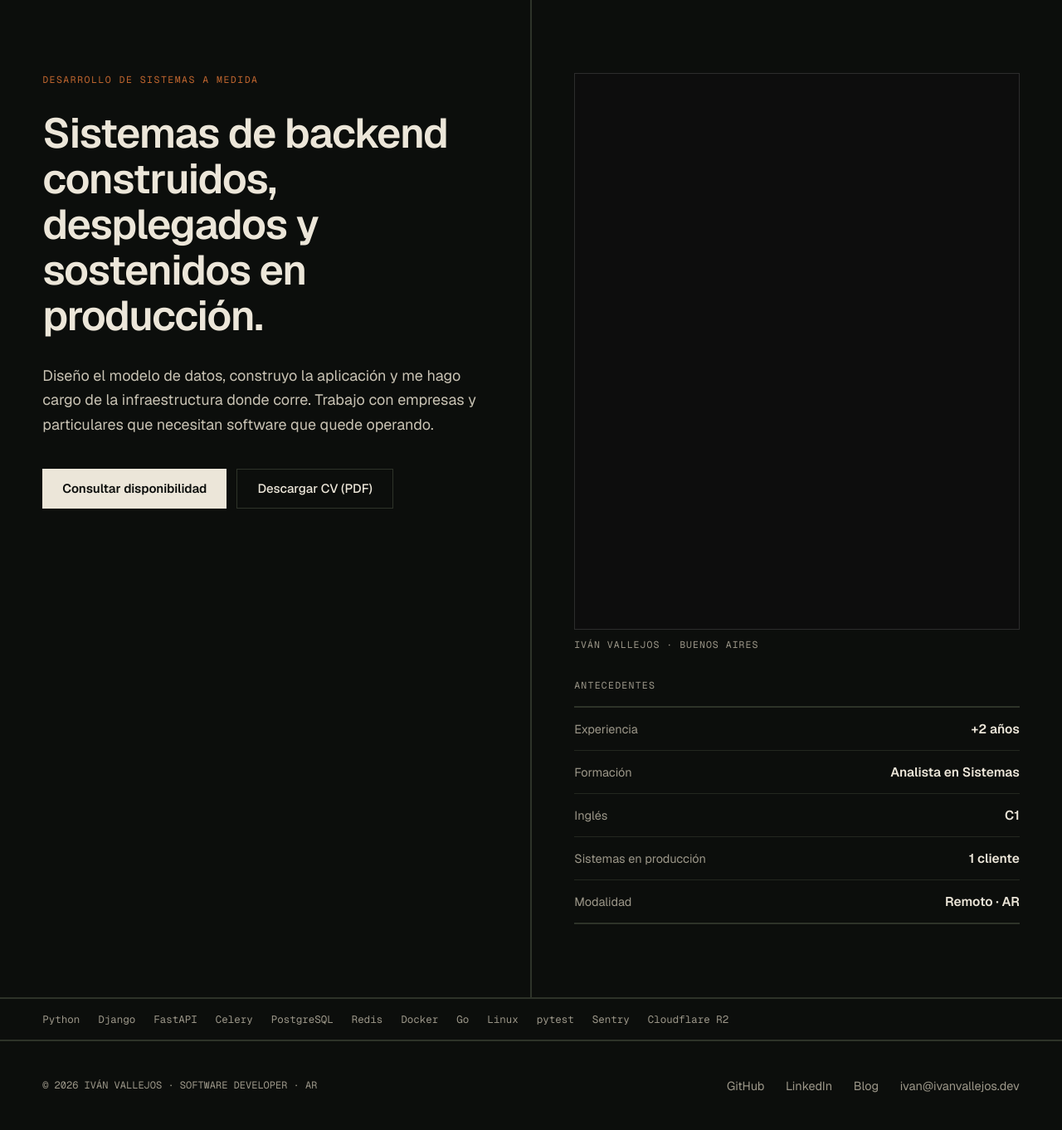
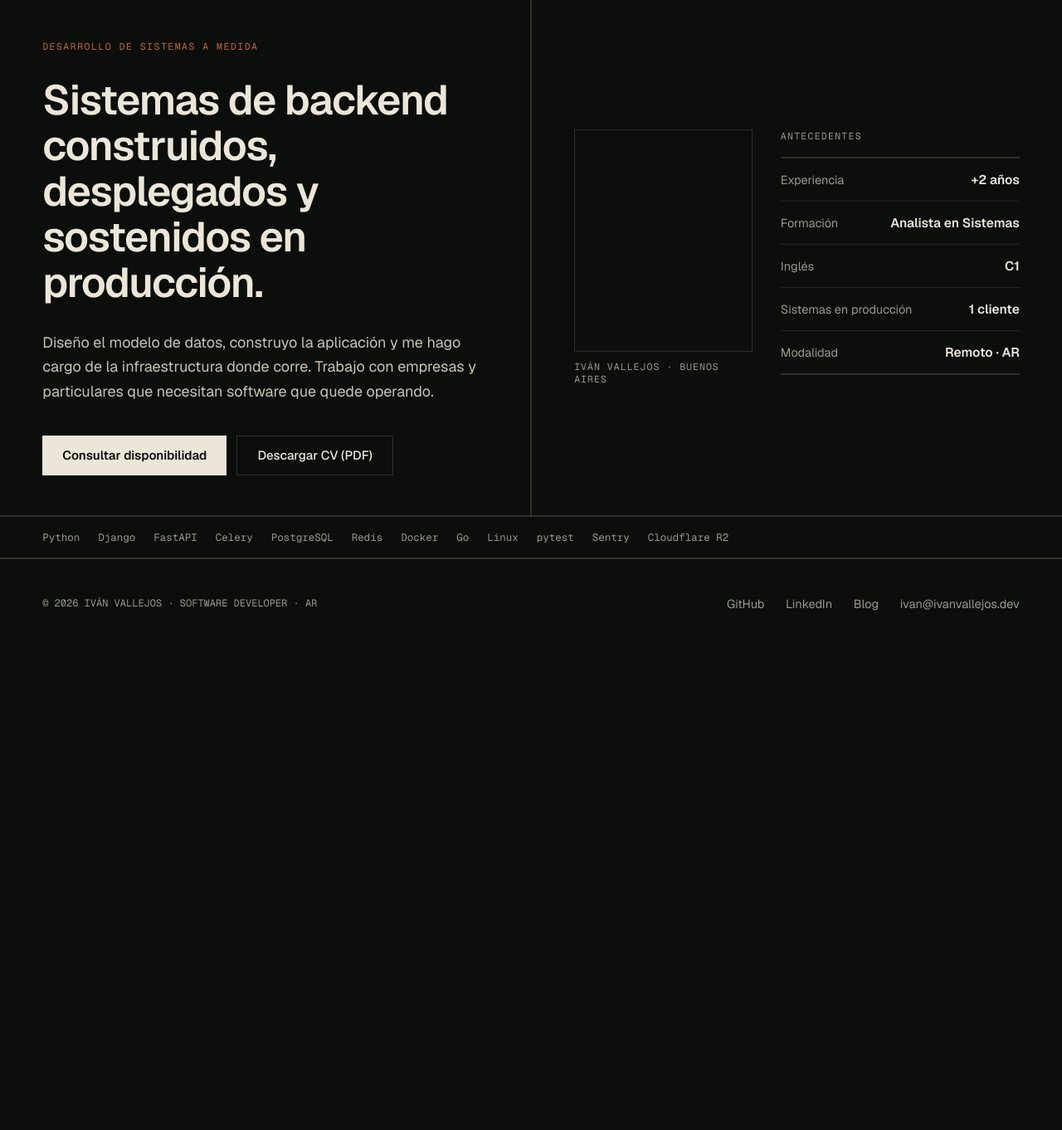
Before and after one commit to ivanvallejoss/ivanvallejos.dev, a Django app: page / in a window 1280 px wide. Shown: the part 125-1487 px from the top of the page at 83% size. After the commit the page ends 861 px from the top, so only its background shows below. Run offline with Django 5.2, Linux system fonts and the light colour scheme; data comes from the database, SQL or seed files in the repository.

Commit message:
fix(landing): hero más bajo en pantallas anchas (A-06)
Co-Authored-By: Claude Opus 5.5 <noreply@anthropic.com>

```diff
--- a/landing/static/landing/css/landing.css
+++ b/landing/static/landing/css/landing.css
@@ -72,6 +72,26 @@
   padding-bottom: 18px;
 }
 
+/* A-06 (docs/design/ajustes.md): desde 1180px el retrato va a la izquierda de
+   Antecedentes y el padding vertical sigue al alto de la pantalla. Por debajo
+   de 1180px, Antecedentes queda tan angosto que sus filas pasan a dos líneas. */
+@media (min-width: 1180px) {
+  .hero__main,
+  .hero__aside {
+    padding-block: clamp(32px, 6vh, 88px);
+  }
+
+  /* Solo con retrato: sin él, Antecedentes sigue a todo el ancho. El 40% es
+     del ancho útil de la celda (sin el padding lateral). */
+  .hero__aside:has(.retrato) {
+    display: grid;
+    grid-template-columns: clamp(180px, 40%, 340px) minmax(0, 1fr);
+    column-gap: 34px;
+    align-content: center;   /* el bloque, centrado en la celda como hoy */
+    align-items: start;      /* retrato y Antecedentes, alineados arriba */
+  }
+}
+
 
 /* ── Stack ──────────────────────────────────────────────────── */
 
```
